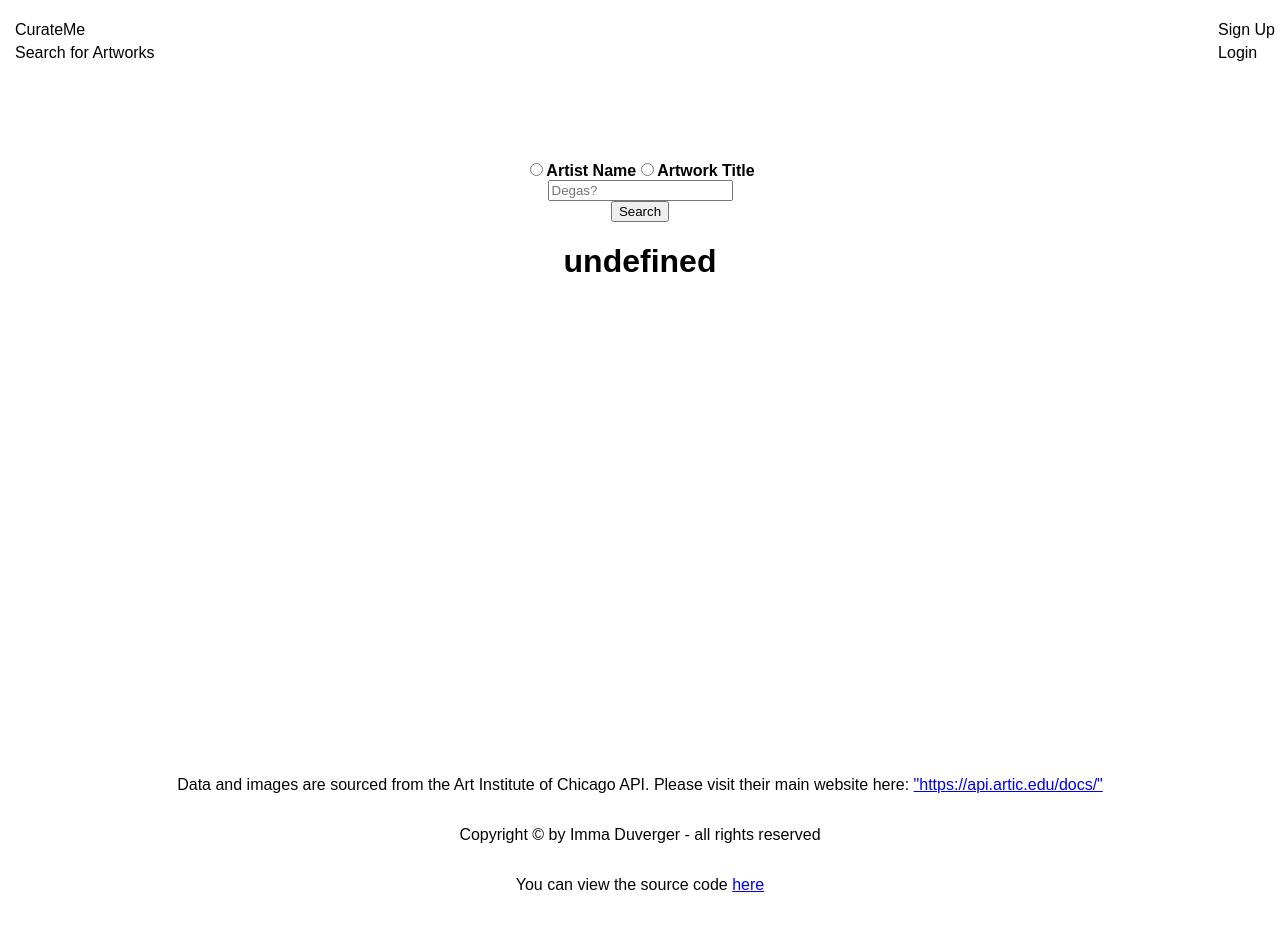
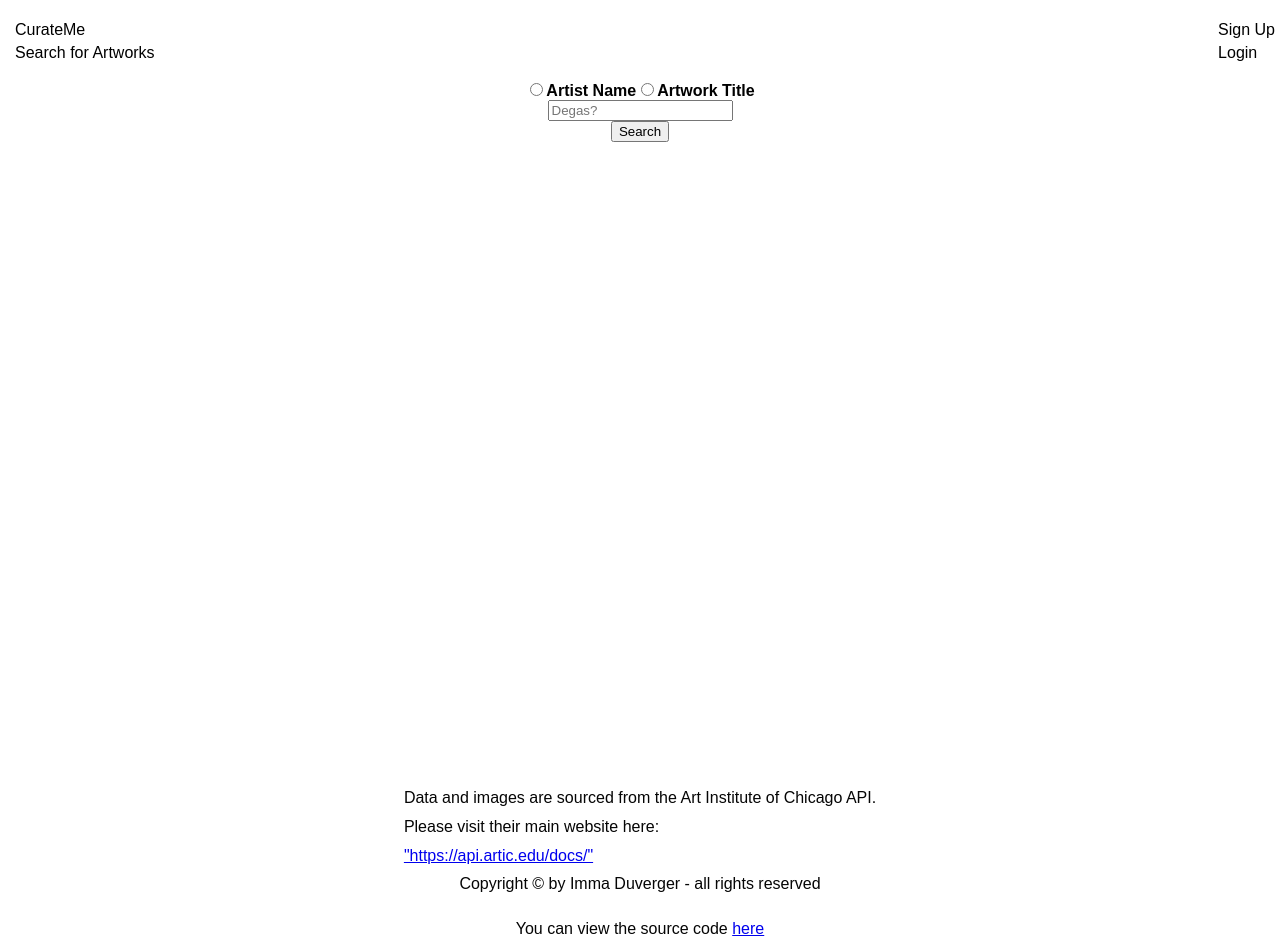
Before and after one commit to moodymango/CurateMe, a React app: page /search in a window 1280 px wide. Before the commit the page ends 910 px from the top, so only its background shows below. Built offline with nearby package versions, Linux system fonts and the light colour scheme; no server answers.

Commit message:
stop bug of initial render caused by useEffect as state variables that trigger useEffect by using useRef to check if the page has loaded inially first

```diff
--- a/client/App.jsx
+++ b/client/App.jsx
@@ -38,10 +38,10 @@ const App = (props) => {
     setSeen(!seen);
   }
   return (
-    <main class="app-parent">
+    <main className="app-parent">
       <Router>
-        <div class="nav">
-          <Navbar class="nav" />
+        <div className="nav">
+          <Navbar className="nav" />
           {/* <div>
             <button onClick={toggleModal}>Show modal</button>
             <BaseModalWrapper
@@ -50,7 +50,7 @@ const App = (props) => {
             ></BaseModalWrapper>
           </div> */}
         </div>
-        <div class="home">
+        <div className="home">
           <Switch>
             <Route exact path="/" component={Homepage} />
             <Route exact path="/search" component={SearchContainer} />
@@ -61,7 +61,7 @@ const App = (props) => {
             <Route exact path="/:username" component={UserPage} />
           </Switch>
         </div>
-        <div class="foot">
+        <div className="foot">
           <Footer />
         </div>
       </Router>
--- a/client/components/footer.jsx
+++ b/client/components/footer.jsx
@@ -2,15 +2,17 @@ import React from "react";
 
 const Footer = () => {
   return (
-    <div class="footer">
-      <p>
-        Data and images are sourced from the Art Institute of Chicago API.
-        Please visit their main website here:{" "}
+    <div className="footer">
+      <div className="general-info">
+        <p>
+          Data and images are sourced from the Art Institute of Chicago API.
+        </p>
+        <p>Please visit their main website here: </p>
         <a href="https://api.artic.edu/docs/">
           {" "}
           "https://api.artic.edu/docs/"{" "}
         </a>
-      </p>
+      </div>
       <p>Copyright © by Imma Duverger - all rights reserved</p>
       <p>
         You can view the source code{" "}
--- a/client/components/navBar.jsx
+++ b/client/components/navBar.jsx
@@ -9,8 +9,8 @@ class Navbar extends Component {
   render() {
     return (
       <nav>
-        <ul class="navbar">
-          <div class="right-nav">
+        <ul className="navbar">
+          <div className="right-nav">
             <li>
               <Link to="/"> CurateMe </Link>
             </li>
@@ -18,7 +18,7 @@ class Navbar extends Component {
               <Link to="/search"> Search for Artworks </Link>
             </li>
           </div>
-          <div class="left-nav">
+          <div className="left-nav">
             <li>
               <Link to="/signup"> Sign Up </Link>
             </li>
--- a/client/components/useArtworkSeach.js
+++ b/client/components/useArtworkSeach.js
@@ -1,4 +1,4 @@
-import { useEffect, useState } from "react";
+import { useEffect, useState, useRef } from "react";
 import axios from "axios";
 //@source - webdevsimplified infinite scroll with react tutorial
 export default function useArtworkSearch(
@@ -7,6 +7,11 @@ export default function useArtworkSearch(
   pageNum,
   didSubmit
 ) {
+  const hasPageBeenRendered = useRef({
+    usrDidSubmit: false,
+    usrFirstLoad: false,
+  });
+
   //set load flags, initialize as true b/c we will load inside our app
   const [isLoading, setLoading] = useState(true);
   //set error messaging
@@ -20,15 +25,21 @@ export default function useArtworkSearch(
     setResults([]);
   }, [searchReq]);
   useEffect(() => {
+    console.log("category field is ", categoryField);
+    if (hasPageBeenRendered.current["usrFirstLoad"]) {
       //everytime we make request, set loading to be true
       setLoading(true);
       setError(false);
       //query the api
       axios
-      .post("/search", JSON.stringify({ searchReq, categoryField, pageNum }), {
+        .post(
+          "/search",
+          JSON.stringify({ searchReq, categoryField, pageNum }),
+          {
             headers: { "Content-Type": "application/json" },
             withCredentials: true,
-      })
+          }
+        )
         .then((res) => {
           setResults([...new Set([...searchResults, ...res.data.data])]);
           //set loading to false now that api call is done
@@ -40,13 +51,14 @@ export default function useArtworkSearch(
           }
         })
         .catch((err) => {
-        console.log("we should be hitting this block");
           if (err.response) {
             setErrMsg(`${err.response.data}`);
             setError(true);
           }
           //call useEffect for every change in didSubmit and pageNum state
         });
+    }
+    hasPageBeenRendered.current["usrFirstLoad"] = true;
     //cancel additional requests to api since every new character to searchReq is causing useEffect to change
   }, [didSubmit, pageNum]);
   //return all the state from our hook
--- a/client/containers/searchContainer.jsx
+++ b/client/containers/searchContainer.jsx
@@ -6,8 +6,7 @@ const SearchContainer = () => {
   const [searchReq, setSearch] = useState("");
   const [categoryField, setCategoryField] = useState("");
   const [pageNum, setPageNum] = useState(1);
-  const [didSubmit, setDidSubmit] = useState();
-
+  const [didSubmit, setDidSubmit] = useState(false);
   const { searchResults, isLoading, error, hasMore, errMsg } = useArtworkSearch(
     searchReq,
     categoryField,
--- a/client/css/app.css
+++ b/client/css/app.css
@@ -40,7 +40,7 @@ body {
 .app-parent {
   display: grid;
   grid-template-columns: 1fr;
-  grid-template-rows: 20% 1fr 5%;
+  grid-template-rows: 10% 1fr 3%;
   grid-column-gap: 0px;
   grid-row-gap: 0px;
 }
@@ -85,7 +85,7 @@ body {
   display: flex;
   align-items: center;
   flex-direction: column;
-  line-height: normal;
+  line-height: 80%;
 }
 /* STYLING FOR HOMEPAGE */
 /* https://www.freecodecamp.org/news/css-full-page-background-image-tutorial/ */
```
Lines whose indentation alone changed are shown as unchanged.
